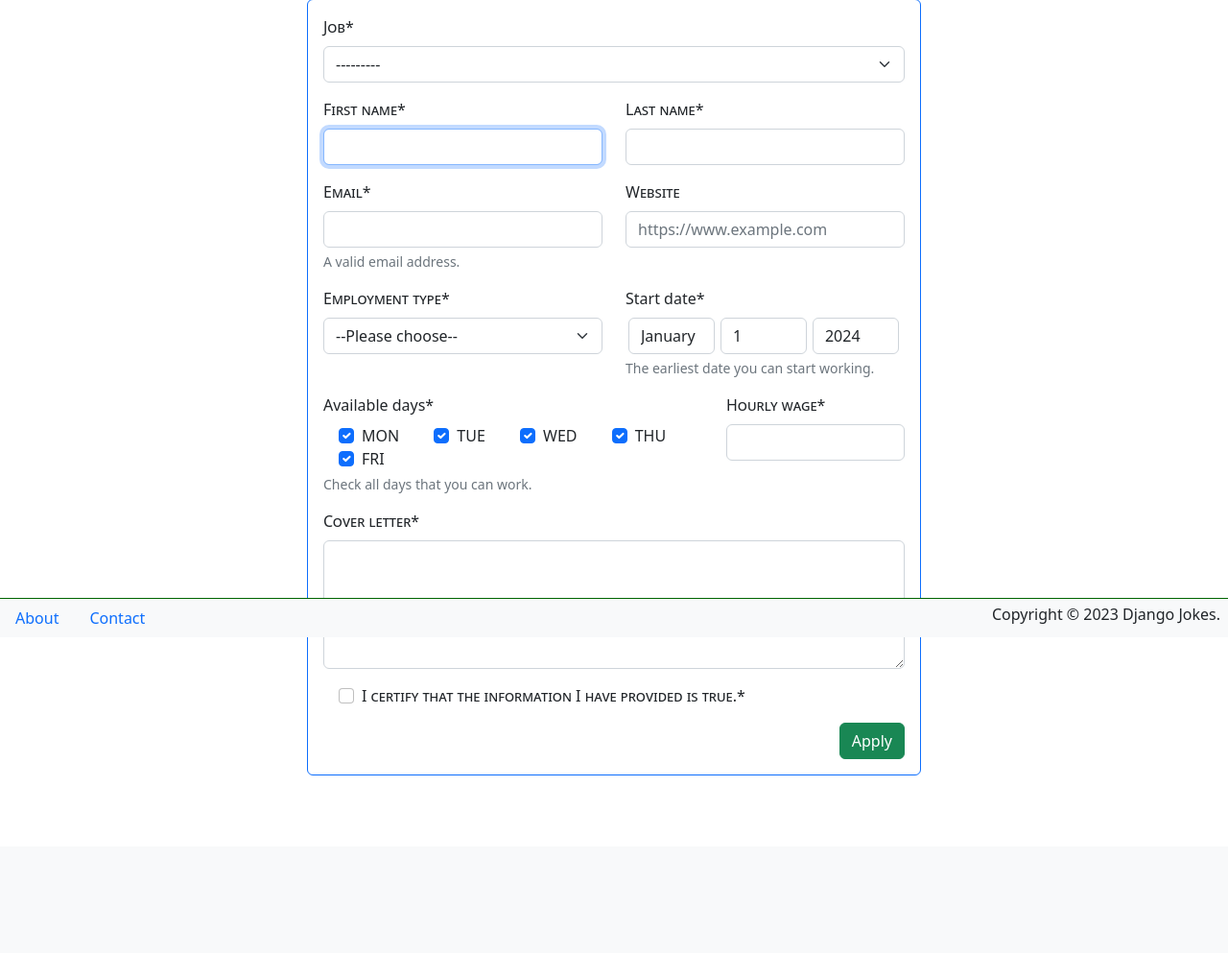
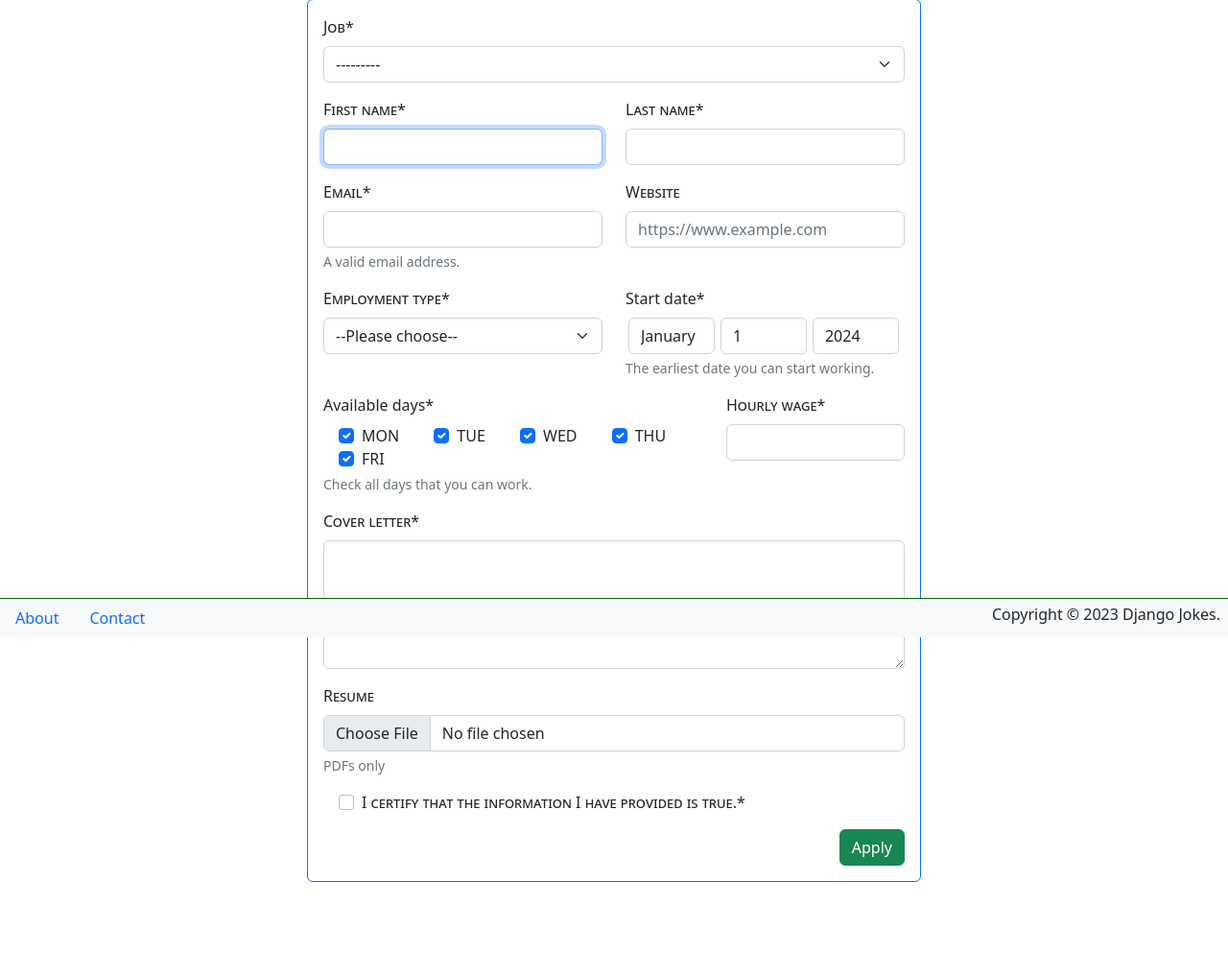
Before and after one commit to kjdwebdev/djangojokes.com, a Django app: page /jobs/job-app/ in a window 1280 px wide. Shown: the part 136-1129 px from the top of the page at 96% size. Before the commit the page ends 944 px from the top, so only its background shows below. Run offline with Django 5.2, Linux system fonts and the light colour scheme; data that the repository does not hold is empty; parts of the project's set-up code (start-up, migrations or seed data) failed here and were passed over; some libraries are stand-ins or nearby versions.

Commit message:
added resume

```diff
--- a/jobs/forms.py
+++ b/jobs/forms.py
@@ -30,6 +30,7 @@ class JobApplicationForm(forms.ModelForm):
     cover_letter = forms.CharField(
         widget=forms.Textarea(attrs={'cols': '75', 'rows': '5'})
     )
+
     verify = forms.BooleanField(
         label = 'I certify that the information I have provided is true.',
         validators=[validate_checked]
@@ -40,7 +41,7 @@ class JobApplicationForm(forms.ModelForm):
         fields = (
             'first_name', 'last_name', 'email', 'website', 'employment_type',
             'start_date', 'available_days', 'hourly_wage',
-            'cover_letter', 'verify', 'job')
+            'cover_letter', 'resume', 'verify', 'job')
         widgets = {
             'first_name': forms.TextInput(attrs={'autofocus': True}),
             'website': forms.TextInput(
@@ -55,7 +56,8 @@ class JobApplicationForm(forms.ModelForm):
             'hourly_wage': forms.NumberInput(
                 attrs = {'min':'10.00', 'max':'100.00', 'step':'.25'}
             ),
-            'cover_letter': forms.Textarea(attrs={'cols': '100', 'rows': '5'})
+            'cover_letter': forms.Textarea(attrs={'cols': '100', 'rows': '5'}),
+            'resume': forms.FileInput(attrs={'accept':'application/pdf'})
         }
         error_messages = {
             'start_date': {
--- a/jobs/models.py
+++ b/jobs/models.py
@@ -51,6 +51,9 @@ class Applicant(models.Model):
     available_days = models.CharField(max_length=20)
     hourly_wage = models.DecimalField(max_digits=5, decimal_places=2)
     cover_letter = models.TextField()
+    resume = models.FileField(
+        upload_to='private/resumes', blank=True, help_text='PDFs only'
+    )
     verify = models.BooleanField()
     job = models.ForeignKey(Job, on_delete=models.CASCADE)
     created = models.DateTimeField(auto_now_add=True)
--- a/templates/jobs/applicant_form.html
+++ b/templates/jobs/applicant_form.html
@@ -5,7 +5,7 @@
 {% block main %}
   <h2 class="text-center">Joke Writer Application</h2>
   <div class="card border-primary m-auto mb-3 p-3" style="max-width: 40rem">
-      <form method="post">
+    <form method="post" novalidate enctype="multipart/form-data">
       {% csrf_token %}
       {{ form.job|as_crispy_field }}
       <div class="row">
@@ -41,6 +41,7 @@
         </div>
       </div>
       {{ form.cover_letter|as_crispy_field }}
+      {{ form.resume|as_crispy_field }}
       {{ form.verify|as_crispy_field }}
       <button class="btn btn-success float-end">Apply</button>
     </form>
```
Also changed, not shown: jobs/migrations/0003_applicant_resume.py (added), 1 other file. Lines whose indentation alone changed are shown as unchanged.
